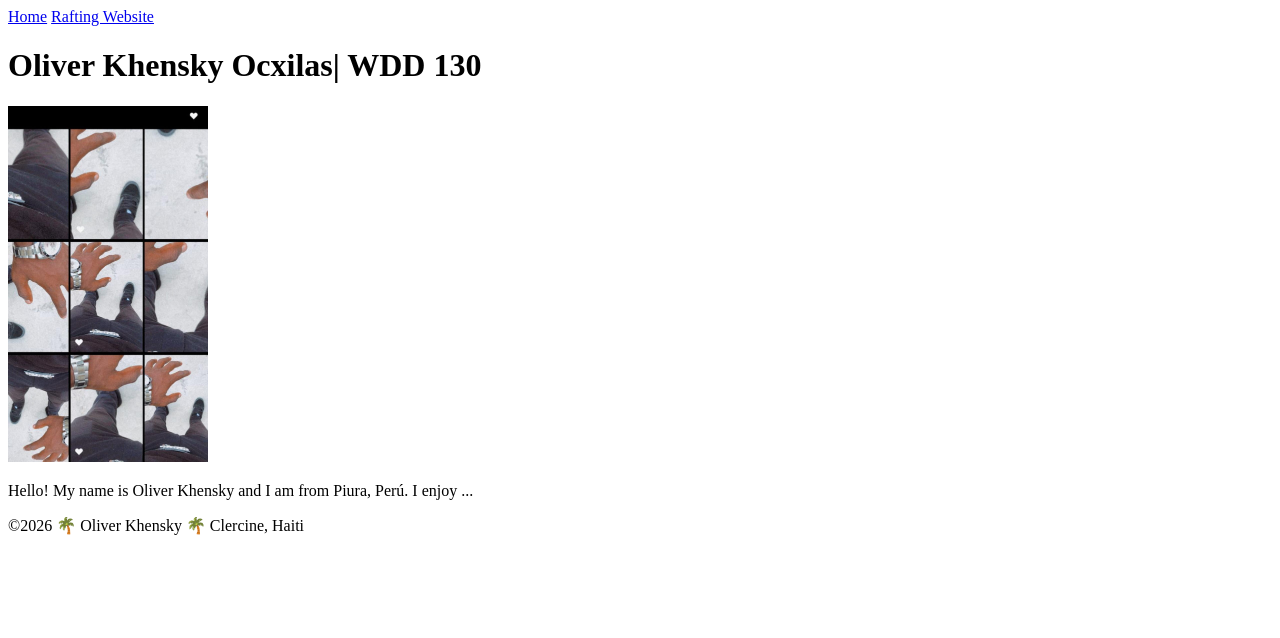
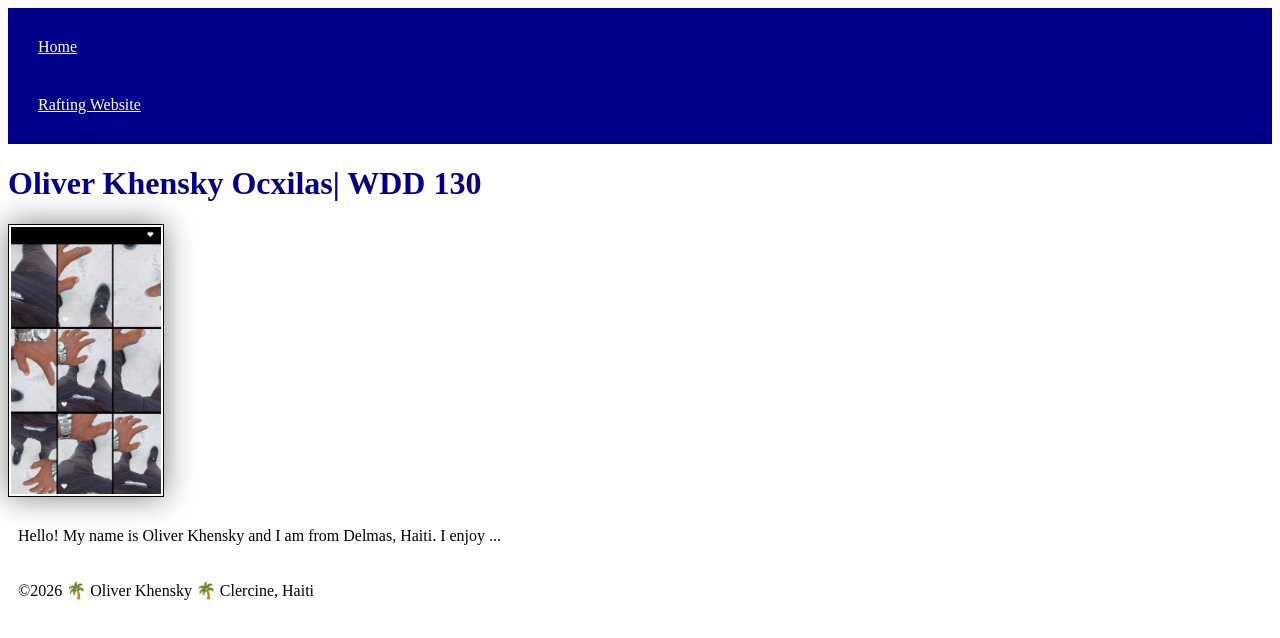
Before and after one commit to Ollionnaire/wdd130, a plain HTML site: page index.html in a window 1280 px wide. Drawn offline with Linux system fonts and the light colour scheme.

Commit message:
Intro to CSS

```diff
--- a/index.html
+++ b/index.html
@@ -5,6 +5,7 @@
     <meta charset="UTF-8">
     <meta name="viewport" content="width=device-width, initial-scale=1.0">
     <title>Oliver Khensky OCXILAS | WDD 130</title>
+    <link rel="stylesheet" href="styles/styles.css">
 </head>
 
 <body>
@@ -17,7 +18,7 @@
     <main>
         <h1> Oliver Khensky Ocxilas| WDD 130</h1>
         <img src="images/profile.jpg" alt="Hello, my name is Oliver Khensky" width="200">
-        <p>Hello! My name is Oliver Khensky and I am from Piura, Perú. I enjoy ... </p>
+        <p>Hello! My name is Oliver Khensky and I am from Delmas, Haiti. I enjoy ... </p>
     </main>
     <footer>
         <p>©2026 🌴 Oliver Khensky 🌴 Clercine, Haiti</p>
--- a/styles/styles.css
+++ b/styles/styles.css
@@ -0,0 +1,22 @@
+nav {
+  background-color: darkblue;
+  padding: 10px;
+}
+nav a {
+  color: white;
+  display: block;
+  padding: 20px;
+}
+h1 {
+  color: darkblue;
+}
+img {
+  width: 150px;
+  height: auto;
+  border: 1px solid black;
+  padding: 2px;
+  box-shadow: 0 0 30px gray;
+}
+p {
+  padding: 10px;
+}
```
